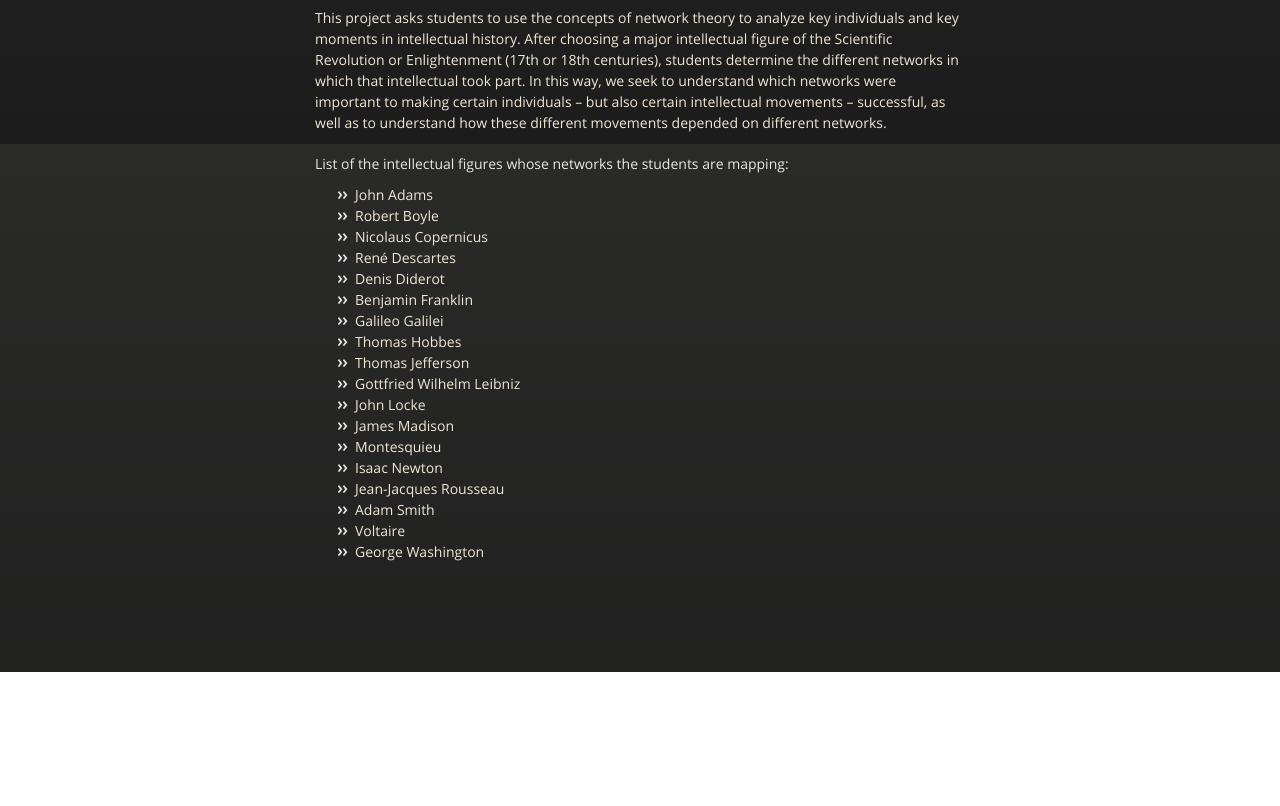
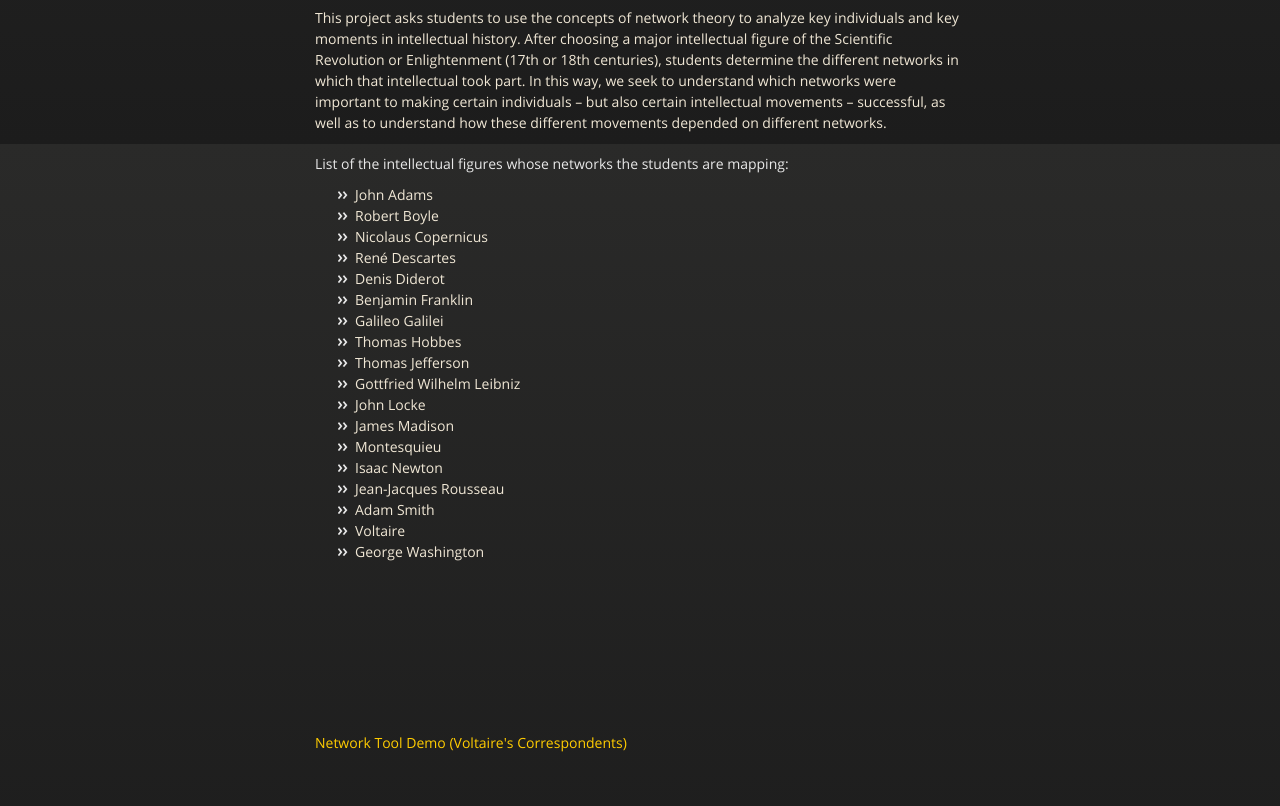
Before and after one commit to humanitiesplusdesign/think29, a plain HTML site: page index.html in a window 1280 px wide. Shown: the part 656-1462 px from the top of the page. Before the commit the page ends 1328 px from the top, so only its background shows below. Drawn offline with nearby package versions, Linux system fonts and the light colour scheme.

Commit message:
Add link to shuffle_voltaire demo

```diff
--- a/index.html
+++ b/index.html
@@ -69,6 +69,7 @@
 <li>George Washington</li>
 </ul>
       </section>
+      <section><a href="http://republicofletters.github.io/think29/shuffle_voltaire/">Network Tool Demo (Voltaire's Correspondents)</a></section>
 
     </div>
     <!--[if !IE]><script>fixScale(document);</script><![endif]-->
```
